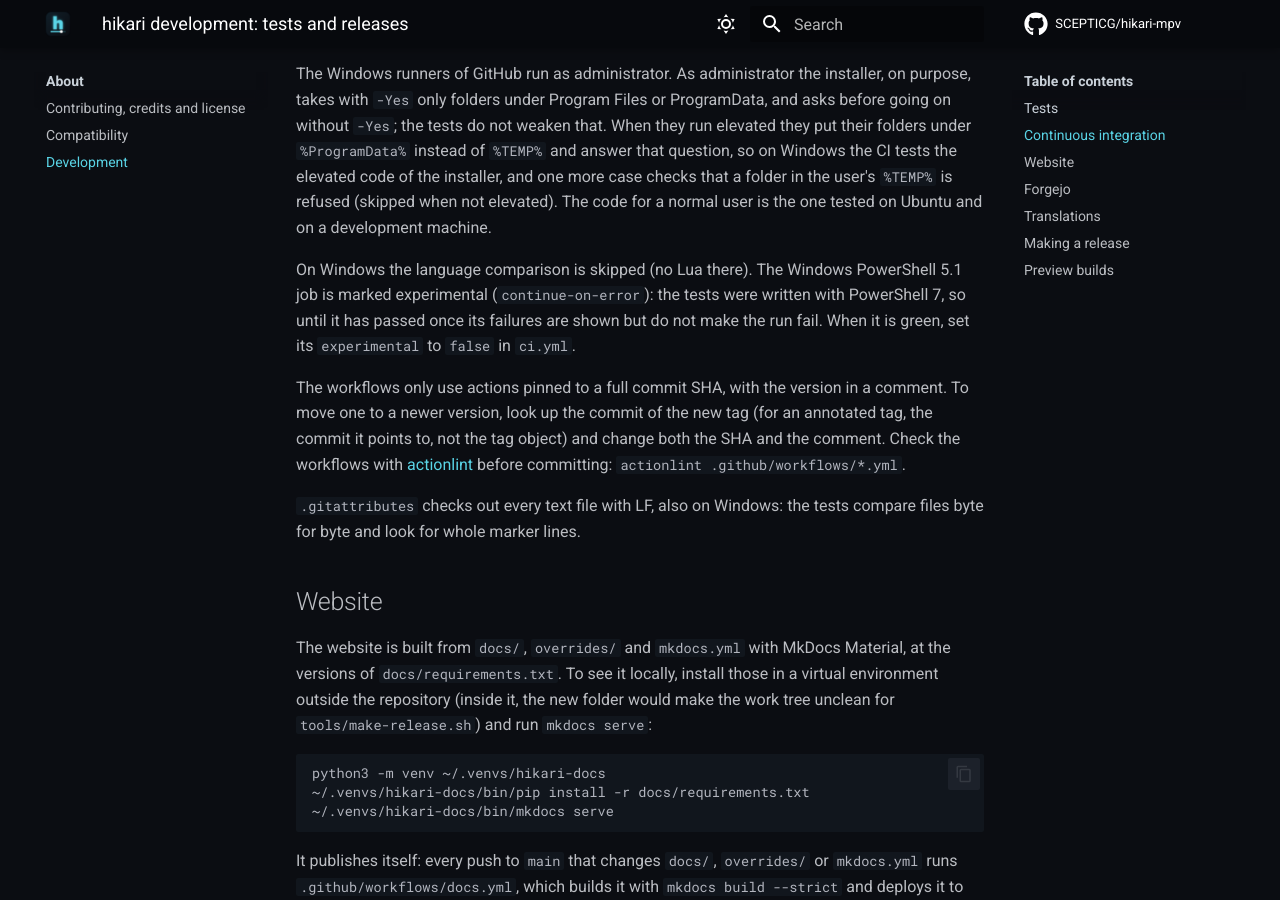
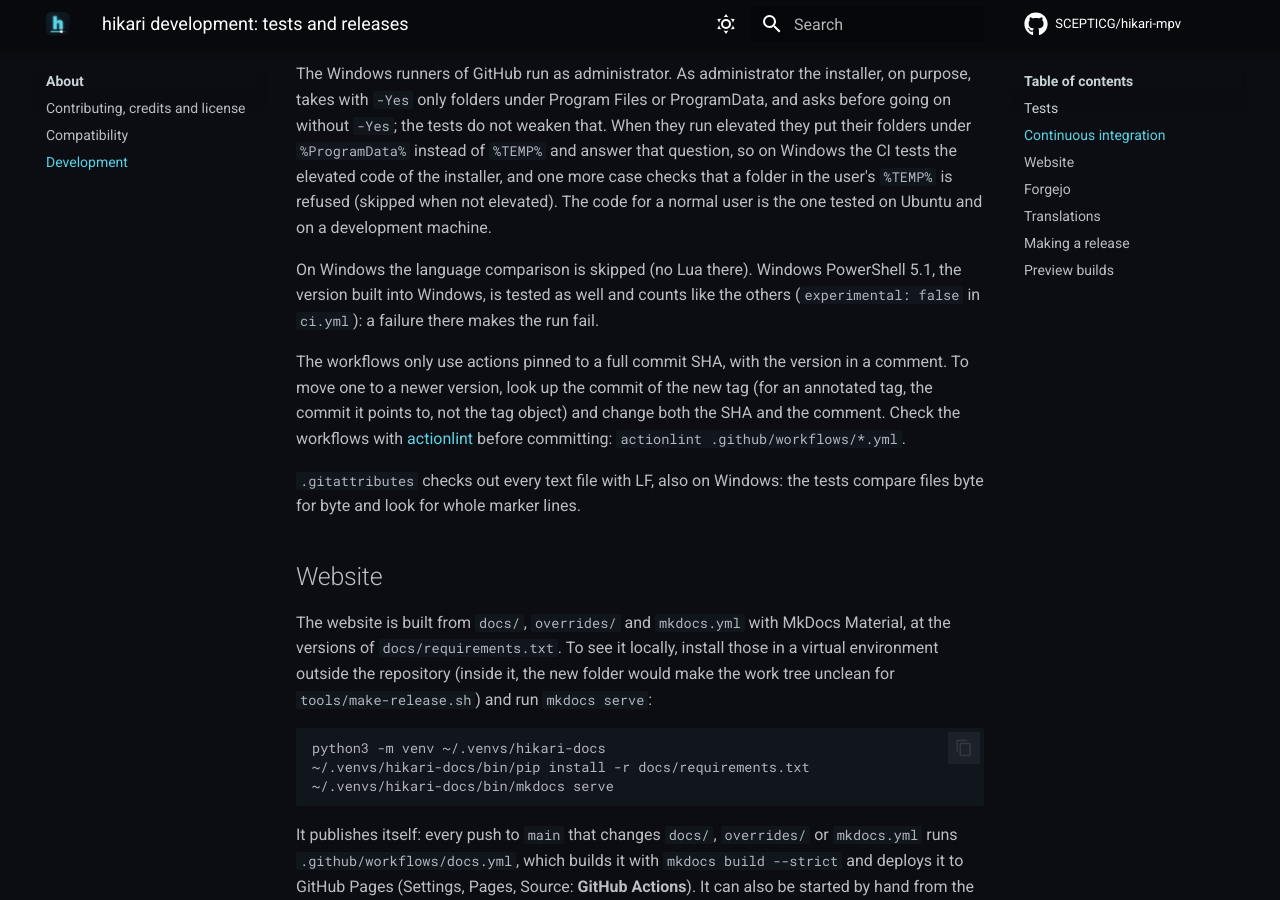
Before and after one commit to SCEPTICG/hikari-mpv, an MkDocs documentation site: the page built from docs/development.md, in a window 1280 px wide and 900 px high, scrolled down 1772 px. Built offline with MkDocs 1.6.1 and Material for MkDocs 9.7.7, drawn with Linux system fonts in a browser that asks for light colours; comment, search, counter and statistics services are not loaded.

Commit message:
CI: Windows PowerShell 5.1 deja de ser experimental, ya pasa

```diff
--- a/docs/development.md
+++ b/docs/development.md
@@ -39,7 +39,7 @@ GitHub runs the tests on every push to any branch (except `gh-pages`) and on eve
 
 The Windows runners of GitHub run as administrator. As administrator the installer, on purpose, takes with `-Yes` only folders under Program Files or ProgramData, and asks before going on without `-Yes`; the tests do not weaken that. When they run elevated they put their folders under `%ProgramData%` instead of `%TEMP%` and answer that question, so on Windows the CI tests the elevated code of the installer, and one more case checks that a folder in the user's `%TEMP%` is refused (skipped when not elevated). The code for a normal user is the one tested on Ubuntu and on a development machine.
 
-On Windows the language comparison is skipped (no Lua there). The Windows PowerShell 5.1 job is marked experimental (`continue-on-error`): the tests were written with PowerShell 7, so until it has passed once its failures are shown but do not make the run fail. When it is green, set its `experimental` to `false` in `ci.yml`.
+On Windows the language comparison is skipped (no Lua there). Windows PowerShell 5.1, the version built into Windows, is tested as well and counts like the others (`experimental: false` in `ci.yml`): a failure there makes the run fail.
 
 The workflows only use actions pinned to a full commit SHA, with the version in a comment. To move one to a newer version, look up the commit of the new tag (for an annotated tag, the commit it points to, not the tag object) and change both the SHA and the comment. Check the workflows with [actionlint](https://github.com/rhysd/actionlint) before committing: `actionlint .github/workflows/*.yml`.
 
```
Also changed, not shown: 1 other file.
